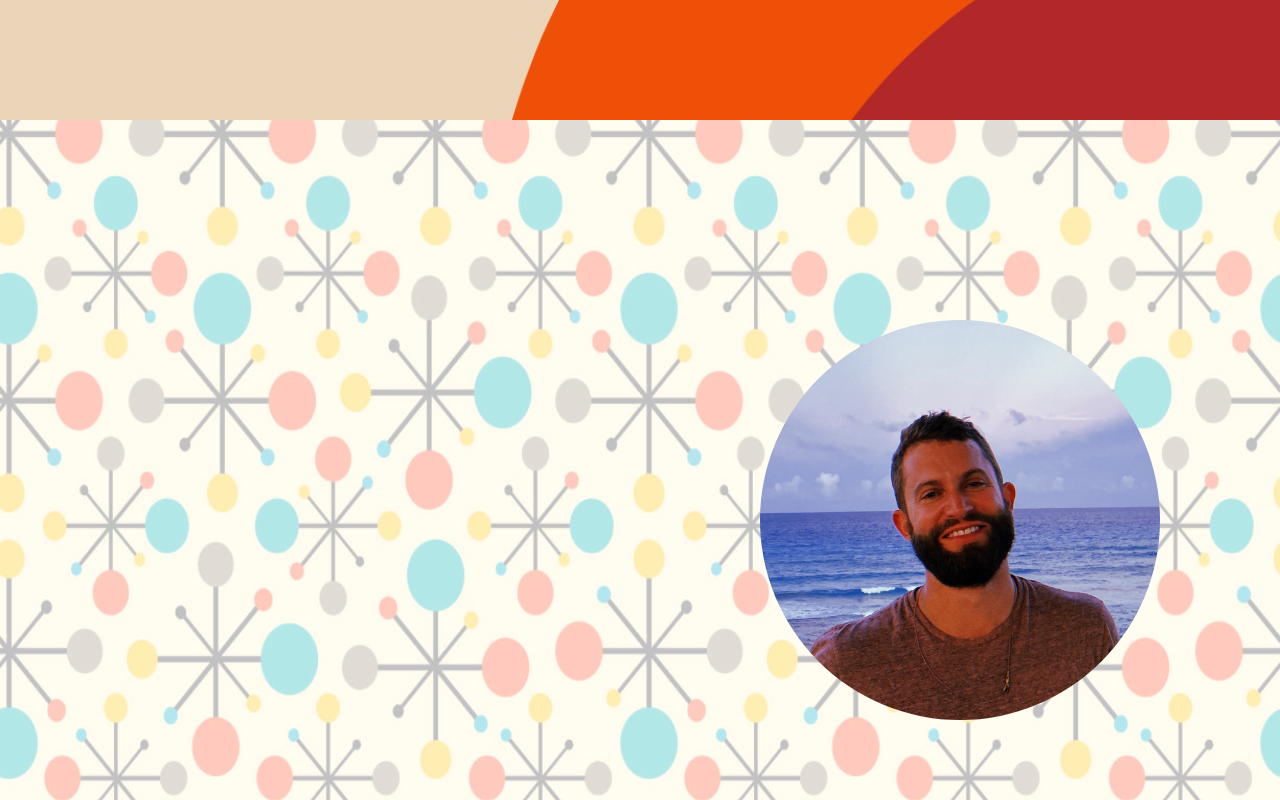
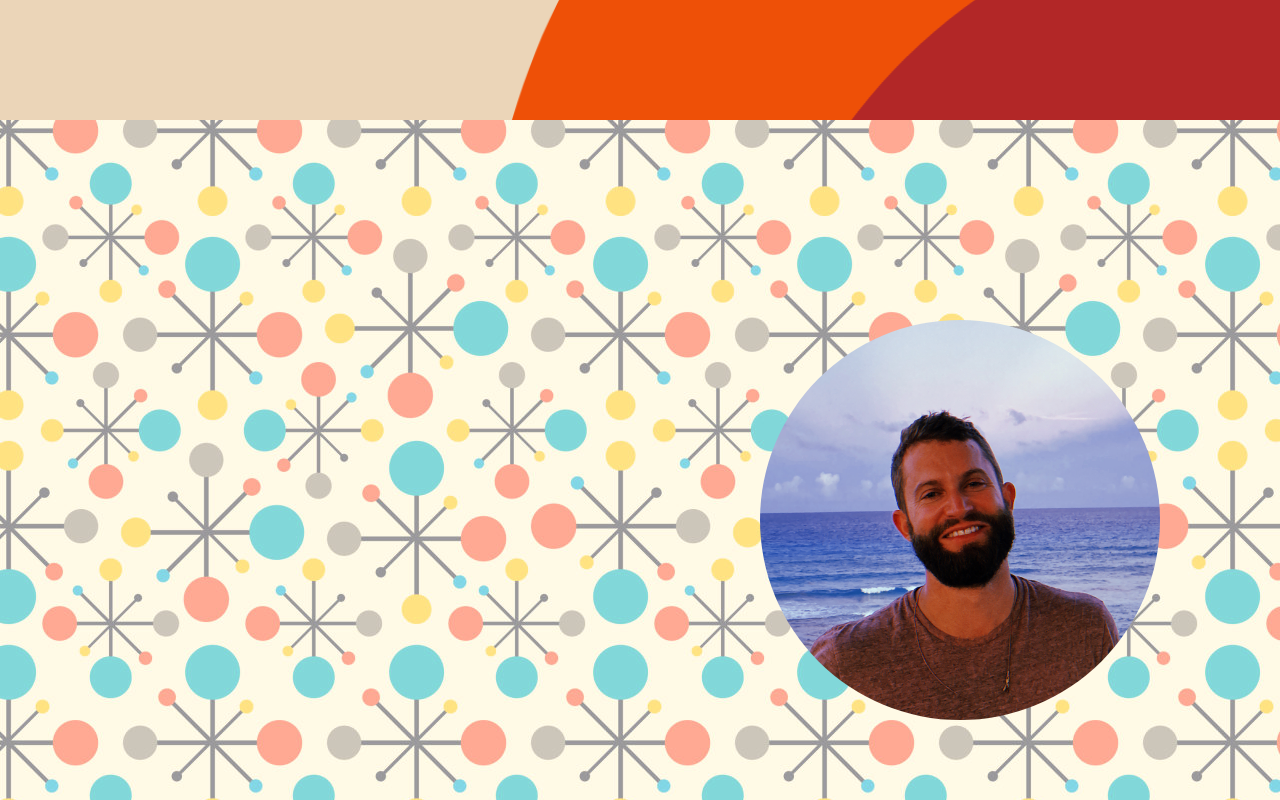
Before and after one commit to JackPadalino/Portfolio-Site, a React (Vite) app: page / in a window 1280 px wide. Shown: the part 680-1480 px from the top of the page. Built offline with nearby package versions, Linux system fonts and the light colour scheme.

Commit message:
using css "repeat background" to repeat background images

```diff
--- a/src/components/About/About.css
+++ b/src/components/About/About.css
@@ -1,6 +1,10 @@
 #aboutMainContainer {
   height: 100vh;
   display: flex;
+  background-image: url("../../../images/graphics/background2.jpg");
+  background-repeat: repeat;
+  background-blend-mode: overlay;
+  background-color: rgb(255, 255, 255, 0.5);
 }
 
 .aboutContainer {
@@ -11,11 +15,11 @@
   align-items: center;
 }
 
-#aboutBackground {
+/* .aboutBackground {
   width: 100%;
   height: 100%;
   opacity: 0.3;
-}
+} */
 
 #helloSign {
   height: 80%;
@@ -77,6 +81,7 @@
 @media only screen and (max-width: 600px) {
   #right-container {
     width: 100%;
+    border: 1px solid black;
   }
 
   #left-container {
--- a/src/components/About/About.tsx
+++ b/src/components/About/About.tsx
@@ -1,7 +1,6 @@
 import { useRef, useEffect } from "react";
 import me from "../../../images/pictures/me2.jpg";
 import helloSign from "../../../images/graphics/helloSign2.png";
-import background from "../../../images/graphics/background2.jpg";
 import "./About.css";
 
 const About = () => {
@@ -26,22 +25,14 @@ const About = () => {
     }
   };
 
-  const signOptions = {
-    root: null,
-    threshold: 0.5,
-  };
-
-  const meOptions = {
+  const options = {
     root: null,
     threshold: 0.5,
   };
 
   useEffect(() => {
-    const signObserver = new IntersectionObserver(
-      observerCallback,
-      signOptions
-    );
-    const meObserver = new IntersectionObserver(observerCallback, meOptions);
+    const signObserver = new IntersectionObserver(observerCallback, options);
+    const meObserver = new IntersectionObserver(observerCallback, options);
     if (signRef.current) {
       signObserver.observe(signRef.current as Element);
     }
@@ -59,11 +50,9 @@ const About = () => {
           className="startLeft"
           id="helloSign"
         />
-        <img src={background} id="aboutBackground" />
       </div>
       <div className="aboutContainer" id="rightContainer">
         <img ref={meRef} src={me} className="startRight" id="me" />
-        <img src={background} id="aboutBackground" />
       </div>
     </div>
   );
```
